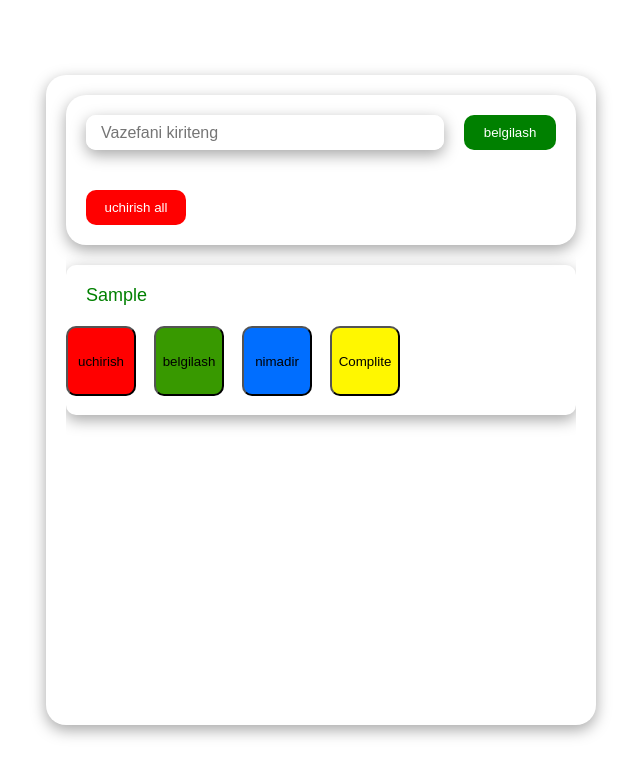
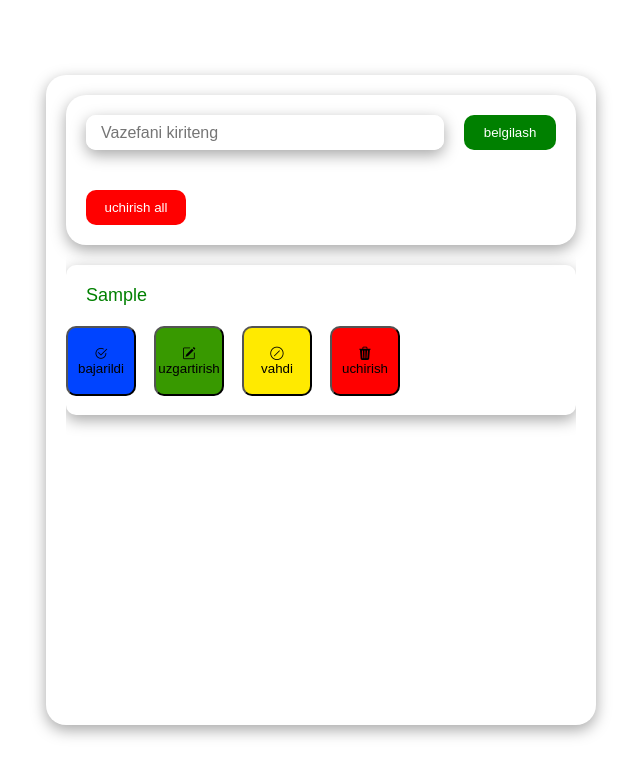
Before and after one commit to nazarbek08/yakunlash-4-oy, a plain HTML site: page index.html in a window 1280 px wide. Both pictures are taken after typing "Sample" into the empty fields and a click on the button "belgilash". Shown: the whole page, without its empty margins (319-959 px from the left). Drawn offline with nearby package versions, Linux system fonts and the light colour scheme.

Commit message:
first commit

```diff
--- a/app.js
+++ b/app.js
@@ -29,13 +29,12 @@ formEl.addEventListener("submit", (e) => {
   btnCompEl.className = "comp";
   btnComEl.className = "com";
 
-  btnCompleteEl.innerHTML = `  uchirish`;
-  btnCompletEl.innerHTML = `  belgilash`;
-  btnCompleEl.innerHTML = `  nimadir`;
-  btnComplEl.innerHTML = `  Complite`;
+  btnCompleteEl.innerHTML = `<i class="bi bi-check2-circle"></i><br>  bajarildi`;
+  btnCompletEl.innerHTML = `<i class="bi bi-pencil-square"></i><br>  uzgartirish`;
+  btnCompleEl.innerHTML = `<i class="bi bi-slash-circle"></i><br>  vahdi`;
+  btnComplEl.innerHTML = `<i class="bi bi-trash3-fill"></i><br>  uchirish`;
   btnCompEl.innerHTML = `  `;
   btnComEl.innerHTML = ` `;
-
   pEl.innerHTML = inputEl.value;
   divEl.appendChild(pEl);
   divBtnEl.appendChild(btnCompleteEl);
@@ -49,11 +48,12 @@ formEl.addEventListener("submit", (e) => {
   taskEl.prepend(divEl);
 
   inputEl.value = "";
+
+  btnCompleteEl.addEventListener("click", () => {
+  pEl.className.toggle("active")
 });
 
-
-
-
+});
 
 allDeleteEl.addEventListener("click", () => {
   let con = confirm("Hammasini o'chirishga rozimisiz!");
--- a/index.html
+++ b/index.html
@@ -6,6 +6,7 @@
     <meta name="viewport" content="width=device-width, initial-scale=1.0">
     <title>inthon</title>
     <link rel="stylesheet" href="./main.css">
+    <link rel="stylesheet" href="https://cdn.jsdelivr.net/npm/bootstrap-icons@1.11.3/font/bootstrap-icons.min.css">
     <link rel="stylesheet" href="https://cdn.jsdelivr.net/npm/bootstrap-icons@1.11.3/font/bootstrap-icons.min.css">
 </head>
 
@@ -22,7 +23,7 @@
                 <button class="form_btn">belgilash</button>
             </form>
             <button class="all_delete_btn">
-               uchirish all
+                uchirish all
             </button>
         </div>
 
--- a/main.css
+++ b/main.css
@@ -112,6 +112,7 @@ body {
     width: 100%;
     height: 460px;
     overflow: auto;
+    display: inline-block;
 }
 
 .task_name {
@@ -138,7 +139,7 @@ body {
 .comp_btn {
     width: 70px;
     height: 70px;
-    background-color: rgb(255, 0, 0);
+    background-color: rgb(0, 68, 255);
     border-radius: 10px;
 }
 
@@ -152,14 +153,14 @@ body {
 .comp_b {
     width: 70px;
     height: 70px;
-    background-color: rgb(0, 110, 255);
+    background-color: rgb(255, 234, 0);
     border-radius: 10px;
 }
 
 .comp_ {
     width: 70px;
     height: 70px;
-    background-color: rgb(255, 247, 0);
+    background-color: rgb(255, 0, 0);
     border-radius: 10px;
 }
 
@@ -177,9 +178,13 @@ body {
     background-color: rgb(255, 255, 255);
     border: 1px white;
     border-radius: 10px;
+
 }
 
-
+.active{
+    background-color: brown;
+    text-decoration: line-through;
+}
 @keyframes bounce {
     0% {
         transform: scale(0);
```
